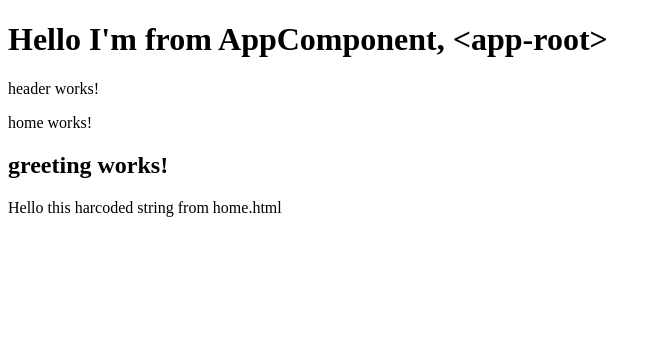
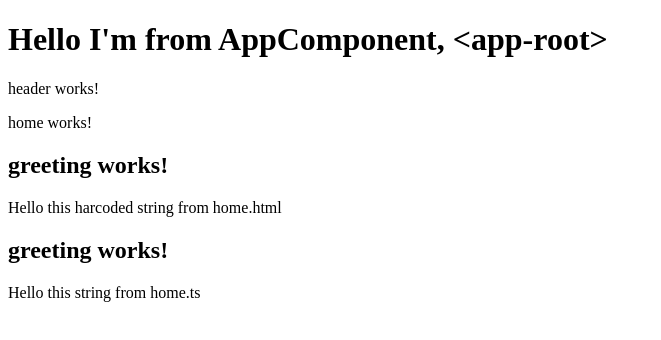
Before and after one commit to n0tx/angular-17, an Angular app: page / in a window 1280 px wide. Shown: the top 340 px of the page, without its empty margins (0-661 px from the left). Built offline with nearby package versions, Linux system fonts and the light colour scheme.

Commit message:
data dari parent (home.ts) di inject ke input variabel greeting.ts component

```diff
--- a/src/app/home/home.component.html
+++ b/src/app/home/home.component.html
@@ -2,3 +2,4 @@
 <app-greeting
   [inputFromGreeting]="'Hello this harcoded string from home.html'"
 ></app-greeting>
+<app-greeting [inputFromGreeting]="dataFromHome()"></app-greeting>
--- a/src/app/home/home.component.ts
+++ b/src/app/home/home.component.ts
@@ -10,4 +10,5 @@ import { GreetingComponent } from '../components/greeting/greeting.component';
 })
 export class HomeComponent {
   homeMessage = signal('home works!');
+  dataFromHome = signal('Hello this string from home.ts');
 }
```
